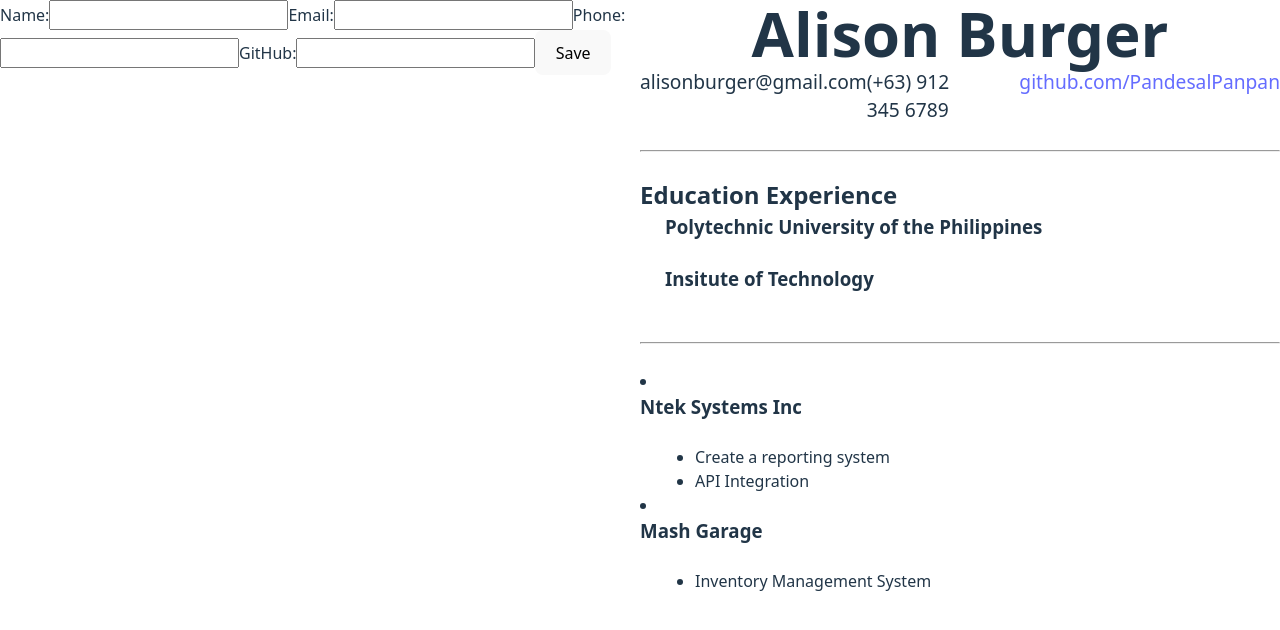
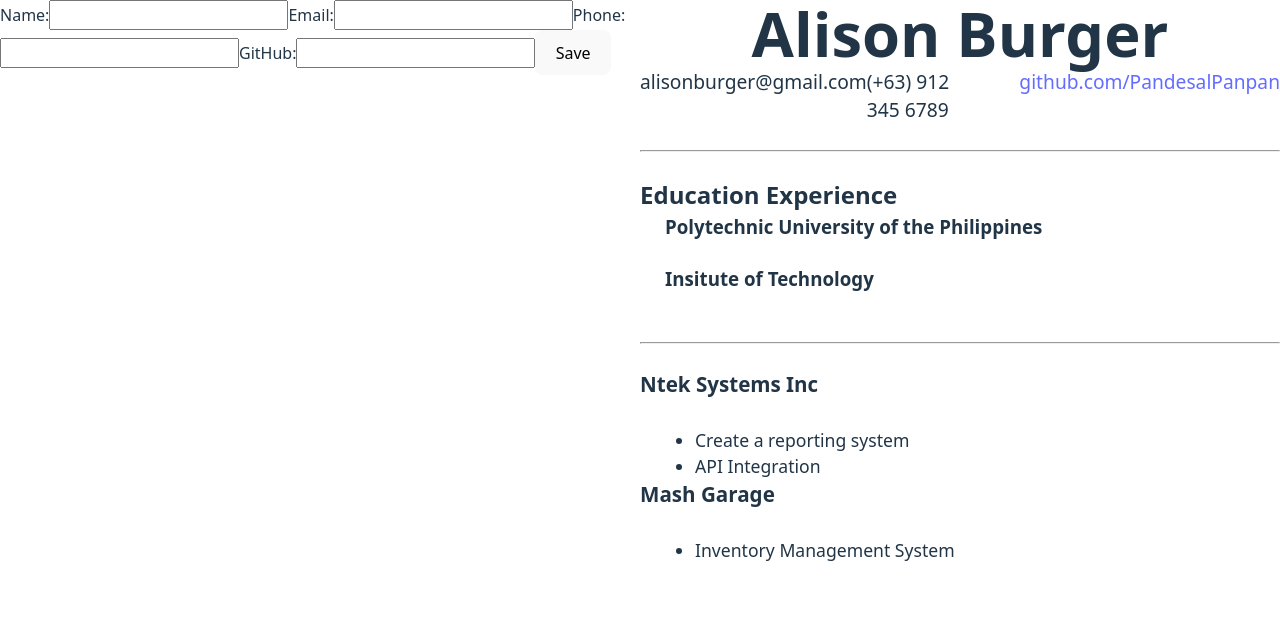
Before and after one commit to PandesalPanpan/cv-application, a React (Vite) app: page / in a window 1280 px wide. Shown: the top 630 px of the page. Built offline with nearby package versions, Linux system fonts and the light colour scheme.

Commit message:
Style: Remove list styles for education and practical experience previews

```diff
--- a/src/styles/CVPreview.css
+++ b/src/styles/CVPreview.css
@@ -48,6 +48,12 @@
     margin-left: 15px;
 }
 
-.education-experience-preview li {
+.education-experience-preview li,
+.practical-experience-preview .job-list
+{
     list-style: none;
 }
+
+.job-list {
+    font-size: 1.1rem;
+}
```
